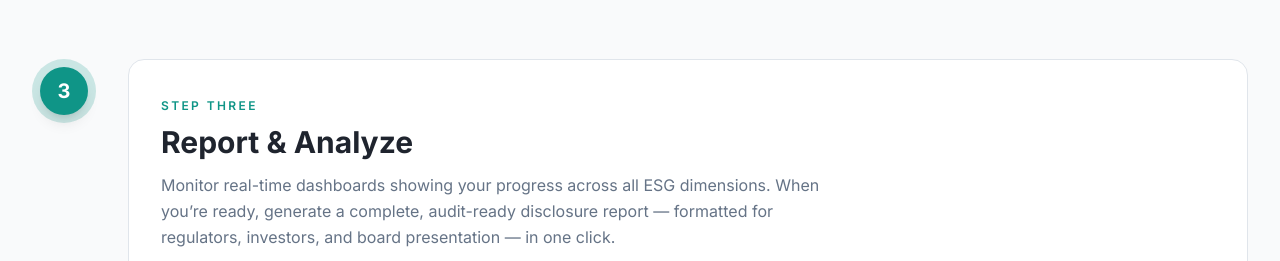
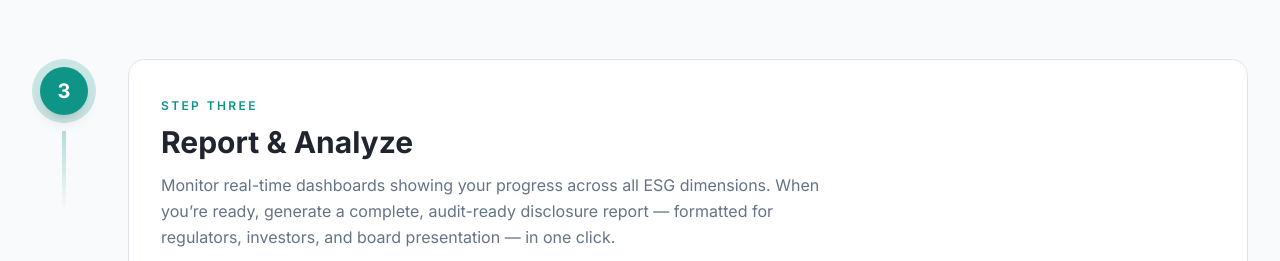
Before and after one commit to Teasoo-Holding/marketing-landing-page, a Next.js app: page /how-it-works in a window 1280 px wide. Shown: the part 1760-2021 px from the top of the page. Built offline with nearby package versions, Linux system fonts and the light colour scheme; a web font is replaced by a local one.

Commit message:
How It Works page

```diff
--- a/src/app/how-it-works/content.tsx
+++ b/src/app/how-it-works/content.tsx
@@ -157,7 +157,7 @@ export default function HowItWorksContent() {
                       {step.num}
                     </div>
                   </div>
-                  {step.num < 3 && <div className="w-1 h-20 bg-gradient-to-b from-primary/30 to-transparent mt-2" />}
+                  <div className="w-1 h-20 bg-gradient-to-b from-primary/30 to-transparent mt-2" />
                 </div>
 
                 {/* Step content card */}
```
